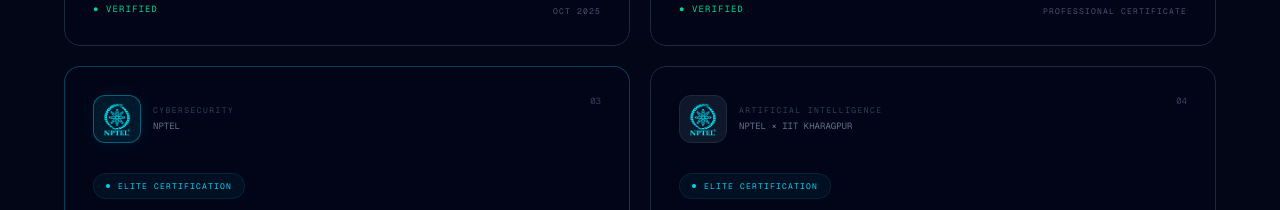
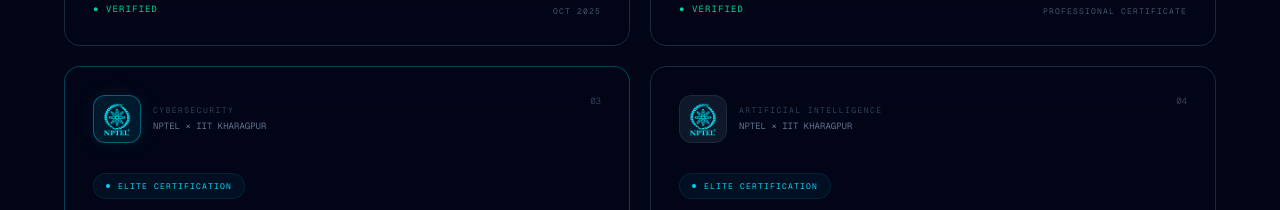
Before and after one commit to Sanjith0804/sanjith-portfolio, a Next.js app: page / in a window 1280 px wide. Shown: the part 9380-9590 px from the top of the page. Built offline with nearby package versions, Linux system fonts and the light colour scheme.

Commit message:
Align NPTEL certificate logos

```diff
--- a/components/Certifications.tsx
+++ b/components/Certifications.tsx
@@ -25,7 +25,7 @@ const featuredCredentials = [
   },
   {
     number: "03",
-    issuer: "NPTEL ",
+    issuer: "NPTEL × IIT KHARAGPUR",
     title: "Cryptography & Network Security",
     type: "Elite Certification",
     category: "Cybersecurity",
```
